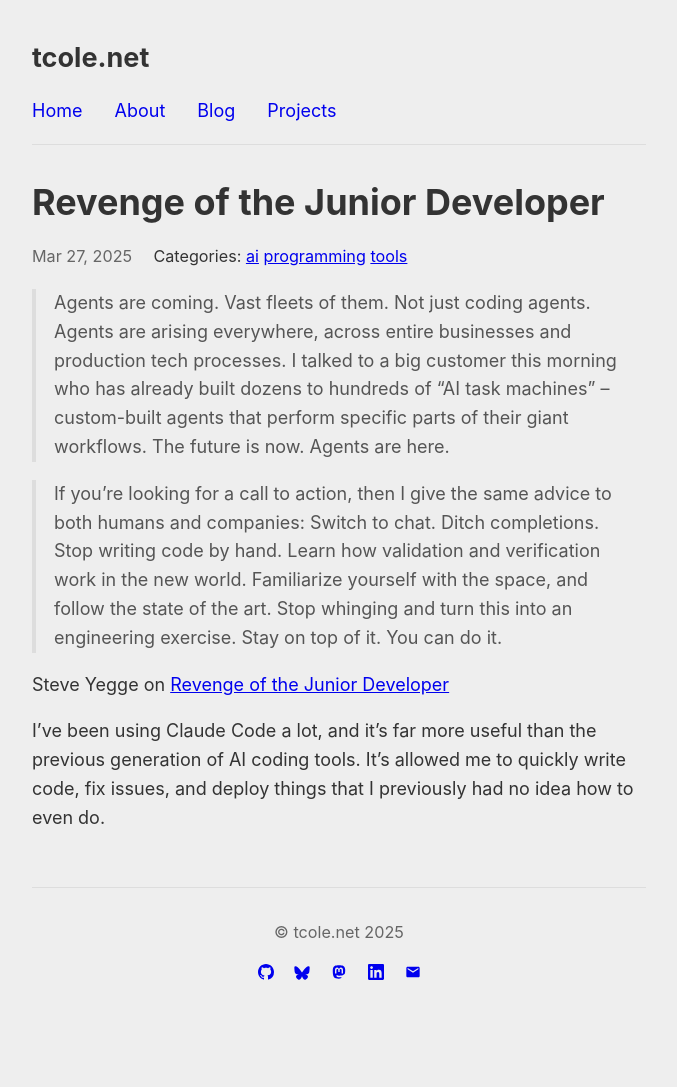
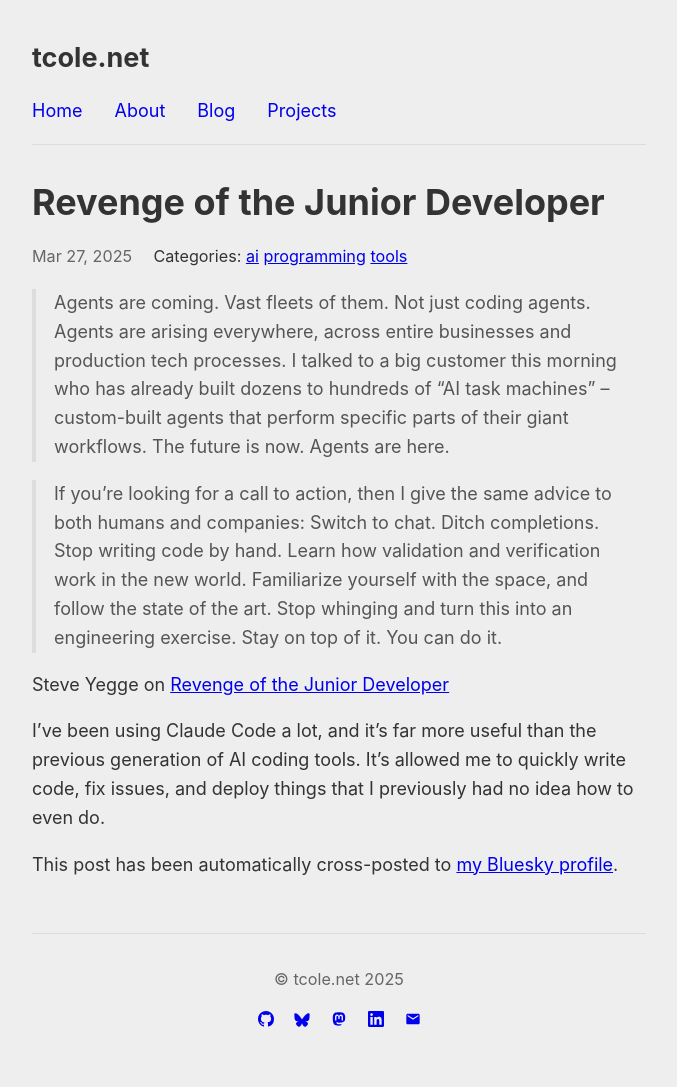
Before and after one commit to kelp/kelp.github.io, a Jekyll site: the page built from _posts/2025-03-27-revenge-of-the-junior-developer.markdown, in a window 1280 px wide. Shown: the whole page, without its empty margins (301-978 px from the left). Built offline with Jekyll 4.4.1, drawn with Linux system fonts in a browser that asks for light colours; before the commit the page ends 1040 px from its top, so only the background shows below that.

Commit message:
Update post with Bluesky cross-post reference

```diff
--- a/_posts/2025-03-27-revenge-of-the-junior-developer.markdown
+++ b/_posts/2025-03-27-revenge-of-the-junior-developer.markdown
@@ -25,3 +25,5 @@ Steve Yegge on [Revenge of the Junior Developer](https://sourcegraph.com/blog/re
 I've been using Claude Code a lot, and it's far more useful than the previous
 generation of AI coding tools. It's allowed me to quickly write code, fix
 issues, and deploy things that I previously had no idea how to even do.
+
+This post has been automatically cross-posted to [my Bluesky profile](https://bsky.app/profile/tcole.net).
```
